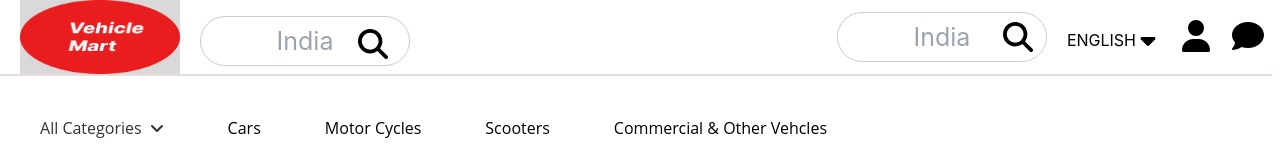
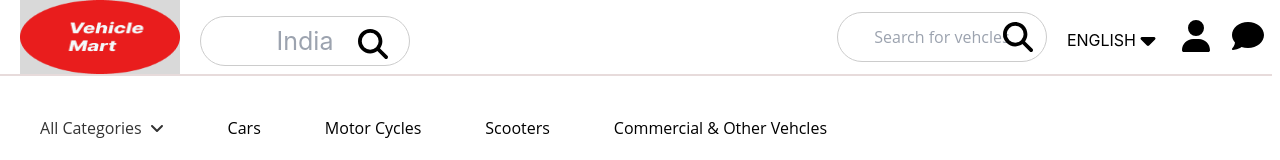
Before and after one commit to saikalyansixsixty6/online-vehicle-website, a React (Create React App) app in the folder frontend/: page /home in a window 1280 px wide. Shown: the top 160 px of the page. Built offline with nearby package versions, Linux system fonts and the light colour scheme; no server answers.

Commit message:
header issue solved

```diff
--- a/frontend/src/components/HeaderCom/MainHeader.css
+++ b/frontend/src/components/HeaderCom/MainHeader.css
@@ -33,7 +33,10 @@
   .search-cars{
       width: 210px;
       height: 50px;
-      font-size: 25px;
+      font-family: 'Open Sans', sans-serif;
+      font-size: 16px;
+      font-weight: regular;
+      padding-left: -4px;
       border-radius: 30px;
       text-align: center;
       color: rgb(172, 159, 159);
--- a/frontend/src/components/HeaderCom/MainHeader.jsx
+++ b/frontend/src/components/HeaderCom/MainHeader.jsx
@@ -42,7 +42,7 @@ const MainHeader = ()=> {
       <div className="header2 flex flex-wrap mt-3 ">
 
         <div className="search-vahcle flex flex-wrap gap-5 mr-2 cursor-pointer">
-          <input type="text" placeholder='India' id='' className='search-cars'/>
+          <input type="text" placeholder='Search for vehcles' id='' className='search-cars '/>
           <FontAwesomeIcon icon={faMagnifyingGlass} className='search-icon-svg3'/>
           <p className='language mt-4'> ENGLISH </p>
           <FontAwesomeIcon icon={faCaretDown} className='search-icon-svg mt-4 w-6 h-6 ml-0'/>
```
